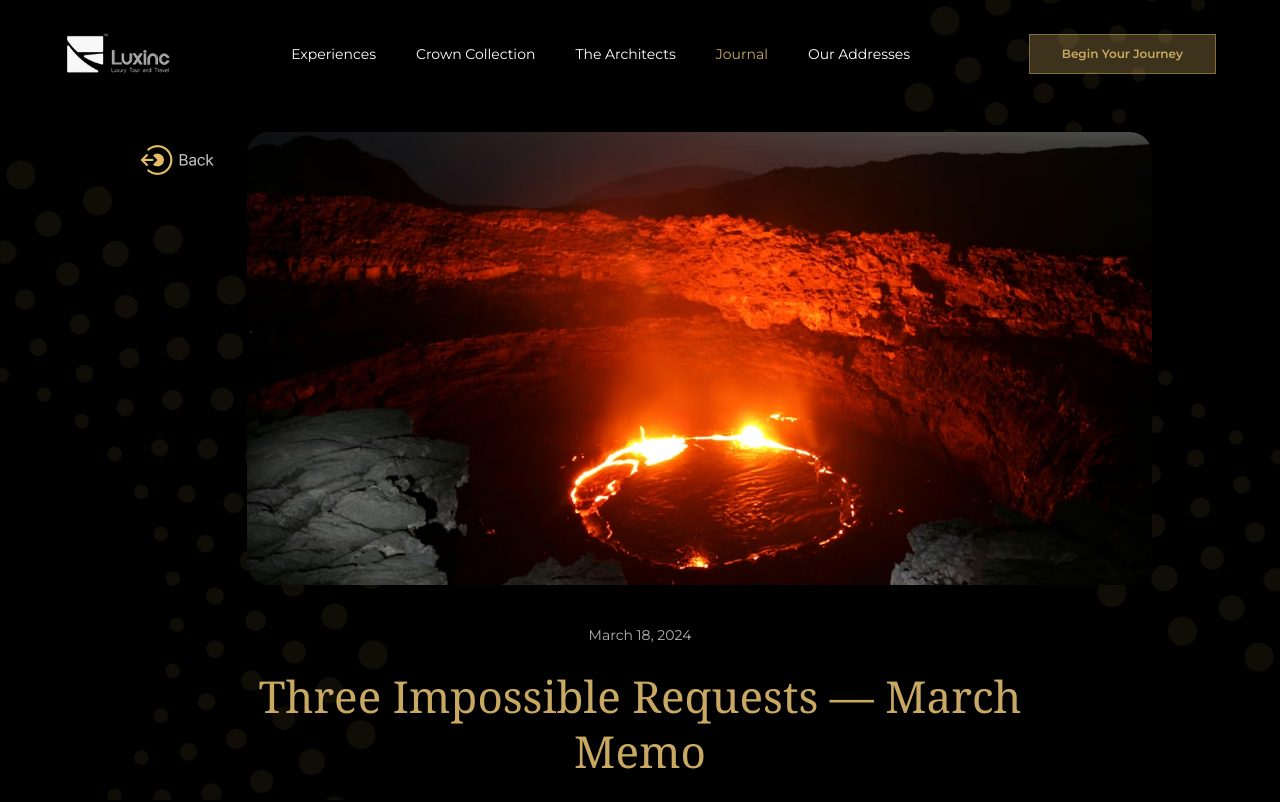
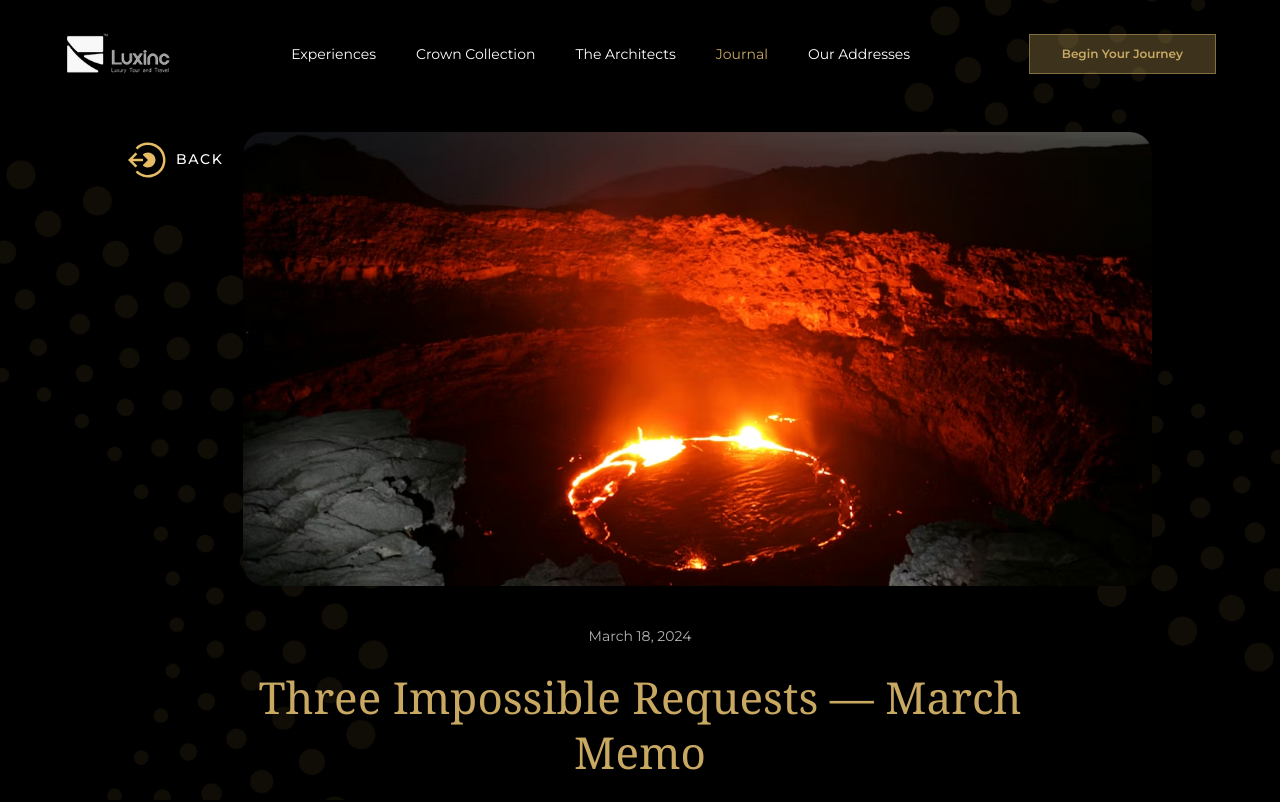
Before and after one commit to fi-taa/luxinc, a Next.js app: page /journal/concierge-memo in a window 1280 px wide. Shown: the top 802 px of the page. Built offline with nearby package versions, Linux system fonts and the light colour scheme; a web font is replaced by a local one.

Commit message:
changed the back button from an image to an icon and text combination

```diff
--- a/src/components/content/detail-back-link.tsx
+++ b/src/components/content/detail-back-link.tsx
@@ -1,6 +1,6 @@
 import Image from "next/image";
 import Link from "next/link";
-
+import { cn } from "@/lib/utils";
 interface DetailBackLinkProps {
 	href: string;
 	className?: string;
@@ -10,15 +10,20 @@ export function DetailBackLink({ href, className }: DetailBackLinkProps) {
 	return (
 		<Link
 			href={href}
-      className={`inline-flex transition-opacity hover:opacity-80 focus-visible:outline-none focus-visible:ring-2 focus-visible:ring-zulu-gold focus-visible:ring-offset-2 focus-visible:ring-offset-zulu-bg ${className ?? ""}`}
+			className={cn(
+				"flex items-center gap-2 transition-opacity hover:opacity-80 focus-visible:outline-none focus-visible:ring-2 focus-visible:ring-zulu-gold focus-visible:ring-offset-2 focus-visible:ring-offset-zulu-bg",
+				className,
+			)}
 		>
 			<Image
-        src="/images/back.png"
+				src="/images/back.svg"
 				alt="Back"
 				width={99}
 				height={40}
-        className="h-10 w-auto"
+				className="h-7 w-auto md:h-10"
 			/>
+      <span className="font-sans text-sm font-medium uppercase leading-snug tracking-[0.12em] text-zulu-text hidden md:block hover:underline">Back</span>
+
 		</Link>
 	);
 }
--- a/src/components/landing/crown-collection-section.tsx
+++ b/src/components/landing/crown-collection-section.tsx
@@ -50,11 +50,11 @@ export function CrownCollectionSection() {
               <div className="absolute inset-x-0 bottom-0 flex flex-col p-5 md:p-6 lg:p-7">
                 <Link
                   href={card.href}
-                  className="font-sans text-[11px] font-medium uppercase leading-snug tracking-[0.12em] text-zulu-text transition-colors hover:text-zulu-gold focus-visible:outline-none focus-visible:ring-2 focus-visible:ring-zulu-gold"
+                  className="font-sans text-sm font-medium uppercase leading-snug tracking-[0.12em] text-zulu-text transition-colors hover:text-zulu-gold focus-visible:outline-none focus-visible:ring-2 focus-visible:ring-zulu-gold"
                 >
                   {card.title}
                 </Link>
-                <p className="mt-2 max-w-[28ch] font-sans text-[11px] font-normal leading-relaxed text-zulu-text/90 md:text-xs">
+                <p className="mt-2 max-w-[28ch] font-sans text-xs font-normal leading-relaxed text-zulu-text/90">
                   {card.description}
                 </p>
               </div>
```
Also changed, not shown: public/images/back.png (deleted), public/images/back.svg (added). Lines whose indentation alone changed are shown as unchanged.
